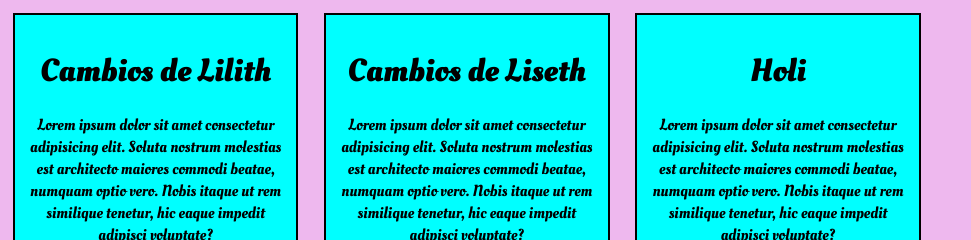
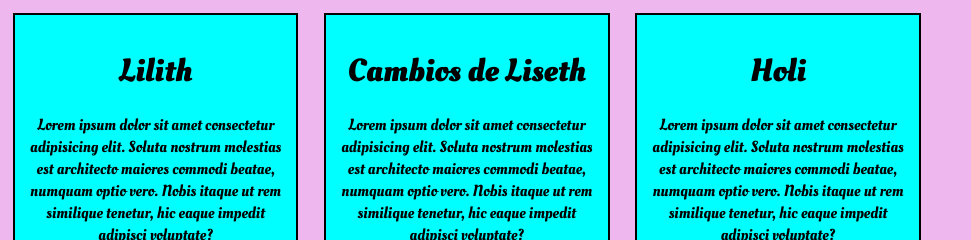
Before and after one commit to Lilith097/Michiland, a plain HTML site: page index.html in a window 1280 px wide. Shown: the top 240 px of the page, without its empty margins (0-971 px from the left). Drawn offline with Linux system fonts and the light colour scheme; a web font is replaced by a local one.

Commit message:
cambio en el nombre

```diff
--- a/index.html
+++ b/index.html
@@ -12,7 +12,7 @@
 <body>
     <div class="contenedor">
         <div class="caja">
-            <h1>Cambios de Lilith</h1>
+            <h1>Lilith</h1>
             <p>Lorem ipsum dolor sit amet consectetur adipisicing elit. Soluta nostrum molestias est architecto maiores
                 commodi
                 beatae, numquam optio vero. Nobis itaque ut rem similique tenetur, hic eaque impedit adipisci voluptate?
```
